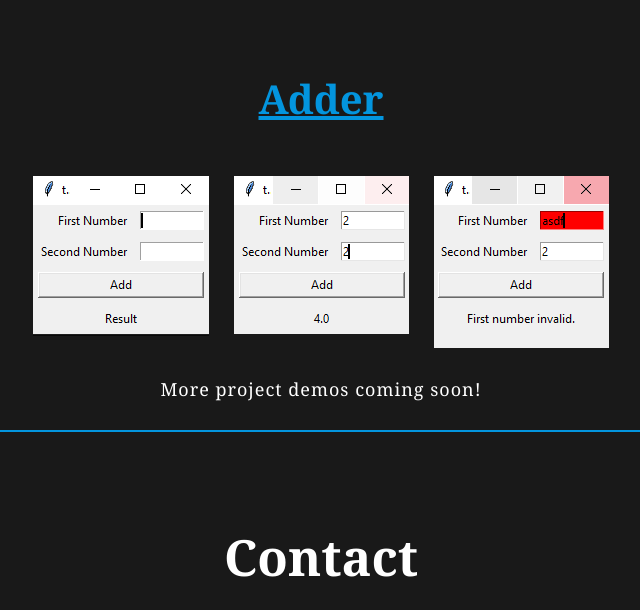
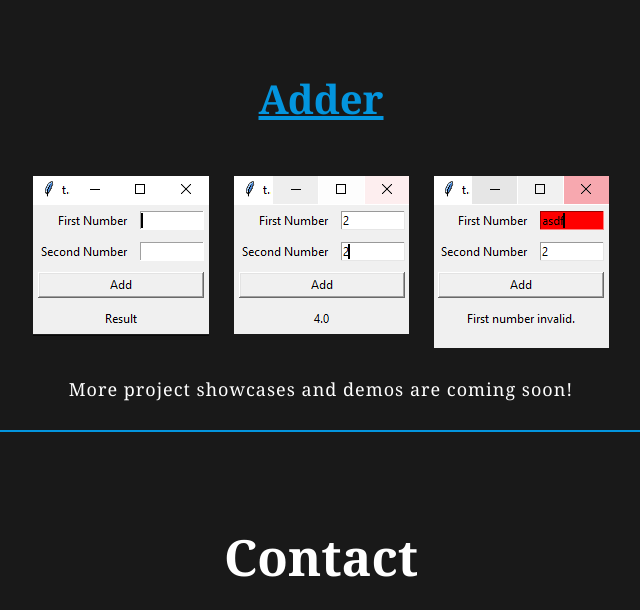
Before and after one commit to xdavidxu/dxaviud.github.io, a plain HTML site: page index.html in a window 1280 px wide. Shown: the part 2222-2832 px from the top of the page, without its empty margins (319-959 px from the left). Drawn offline with Linux system fonts and the light colour scheme; a web font is replaced by a local one.

Commit message:
showcase

```diff
--- a/index.html
+++ b/index.html
@@ -73,7 +73,7 @@
                 <img src="images/adder2.PNG" alt="">
                 <img src="images/adder3.PNG" alt="">
             </div>
-            <p>More project demos coming soon!</p>
+            <p>More project showcases and demos are coming soon!</p>
         </section>
 
         <hr>
```
